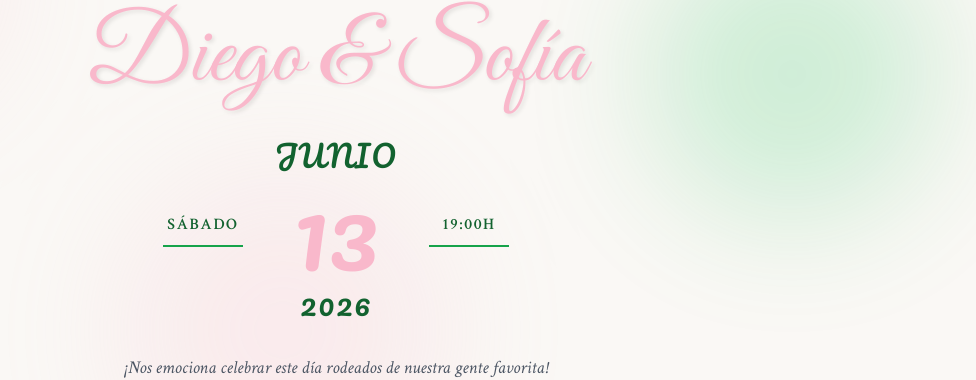
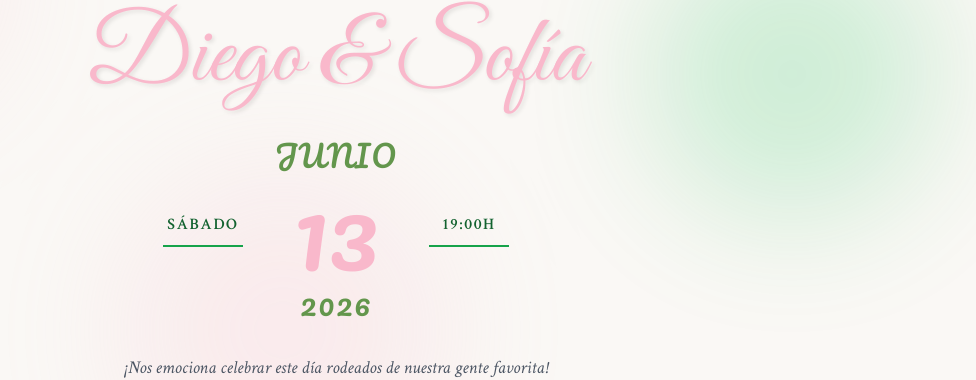
Before and after one commit to diegomorcillod/web-wedding, a React (Vite) app: page / in a window 1280 px wide. Shown: the part 230-610 px from the top of the page, without its empty margins (304-1280 px from the left). Built offline with nearby package versions, Linux system fonts and the light colour scheme; a web font is replaced by a local one.

Commit message:
Aplicar color #63964c a Junio y 2026

```diff
--- a/src/components/Hero.tsx
+++ b/src/components/Hero.tsx
@@ -32,13 +32,13 @@ const Hero: React.FC = () => {
         </div>
 
         <div className="text-center">
-          <p className="text-2xl sm:text-3xl font-script text-wedding-green-700 uppercase tracking-wider mb-2">
+          <p className="text-2xl sm:text-3xl font-script text-canva-green-light uppercase tracking-wider mb-2">
             Junio
           </p>
           <p className="text-7xl sm:text-8xl font-script text-wedding-pink-500 leading-none">
             13
           </p>
-          <p className="text-2xl sm:text-3xl font-script text-wedding-green-700 uppercase tracking-wider mt-2">
+          <p className="text-2xl sm:text-3xl font-script text-canva-green-light uppercase tracking-wider mt-2">
             2026
           </p>
         </div>
--- a/tailwind.config.cjs
+++ b/tailwind.config.cjs
@@ -33,6 +33,7 @@ module.exports = {
           700: '#12622f',
         },
         'canva-green': '#2e6417',
+        'canva-green-light': '#63964c',
       },
     },
   },
```
